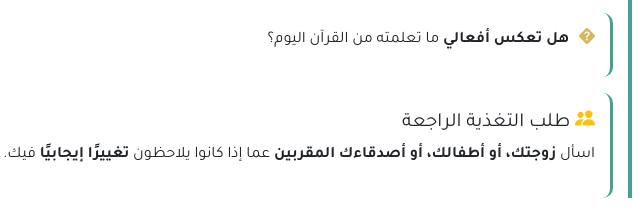
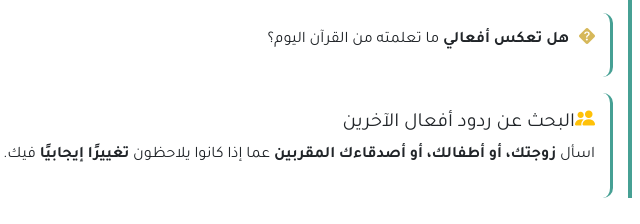
Before and after one commit to YASSERRMD/Ramadan, a plain HTML site: page ar/index.html in a window 1280 px wide. Shown: the part 3230-3454 px from the top of the page, 550-1190 px from the left. Drawn offline with nearby package versions, Linux system fonts and the light colour scheme.

Commit message:
Update index.html

```diff
--- a/ar/index.html
+++ b/ar/index.html
@@ -512,7 +512,7 @@
             </div>
 
             <div class="benefit-card mt-3">
-              <h5><i class="bi bi-people-fill text-warning"></i> طلب التغذية الراجعة</h5>
+              <h5><i class="bi bi-people-fill text-warning"></i>البحث عن ردود أفعال الآخرين</h5>
               <p>اسأل <strong>زوجتك، أو أطفالك، أو أصدقاءك المقربين</strong> عما إذا كانوا يلاحظون <strong>تغييرًا إيجابيًا</strong> فيك.</p>
             </div>
           </div>
```
